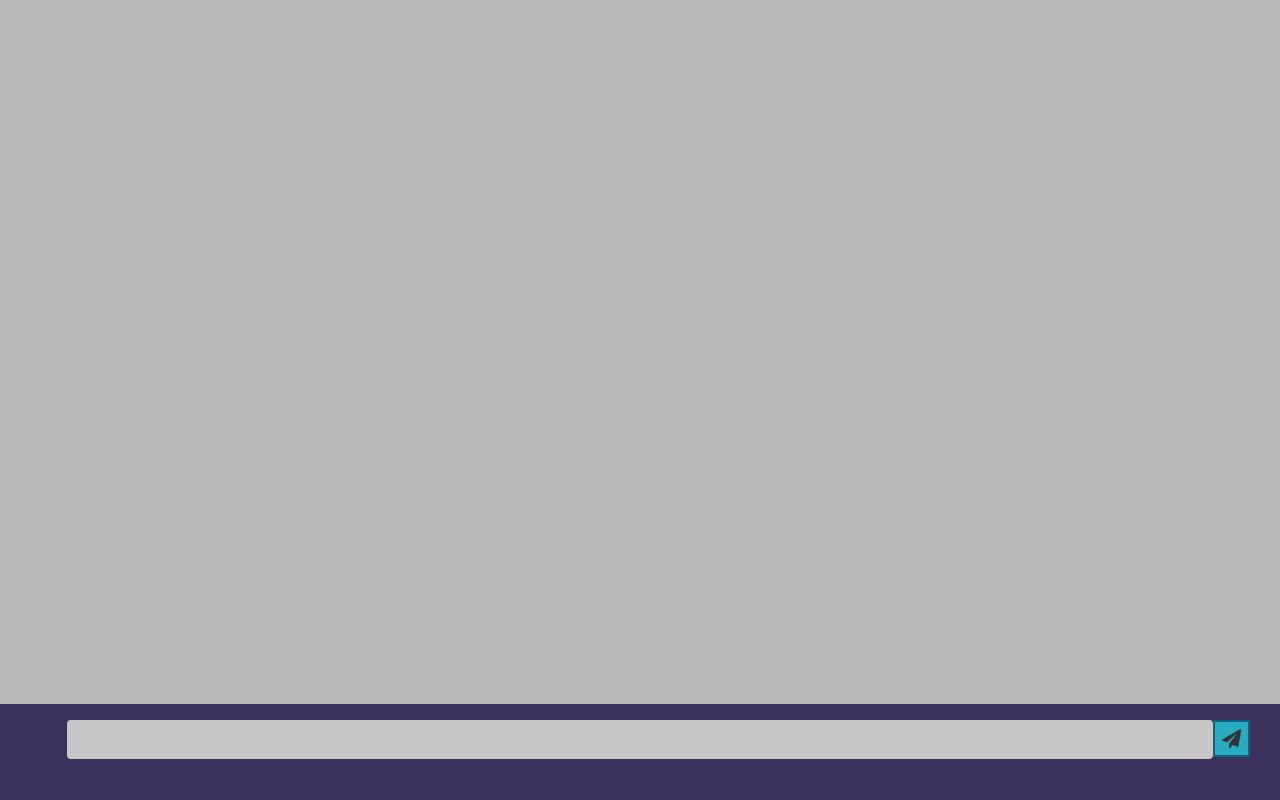
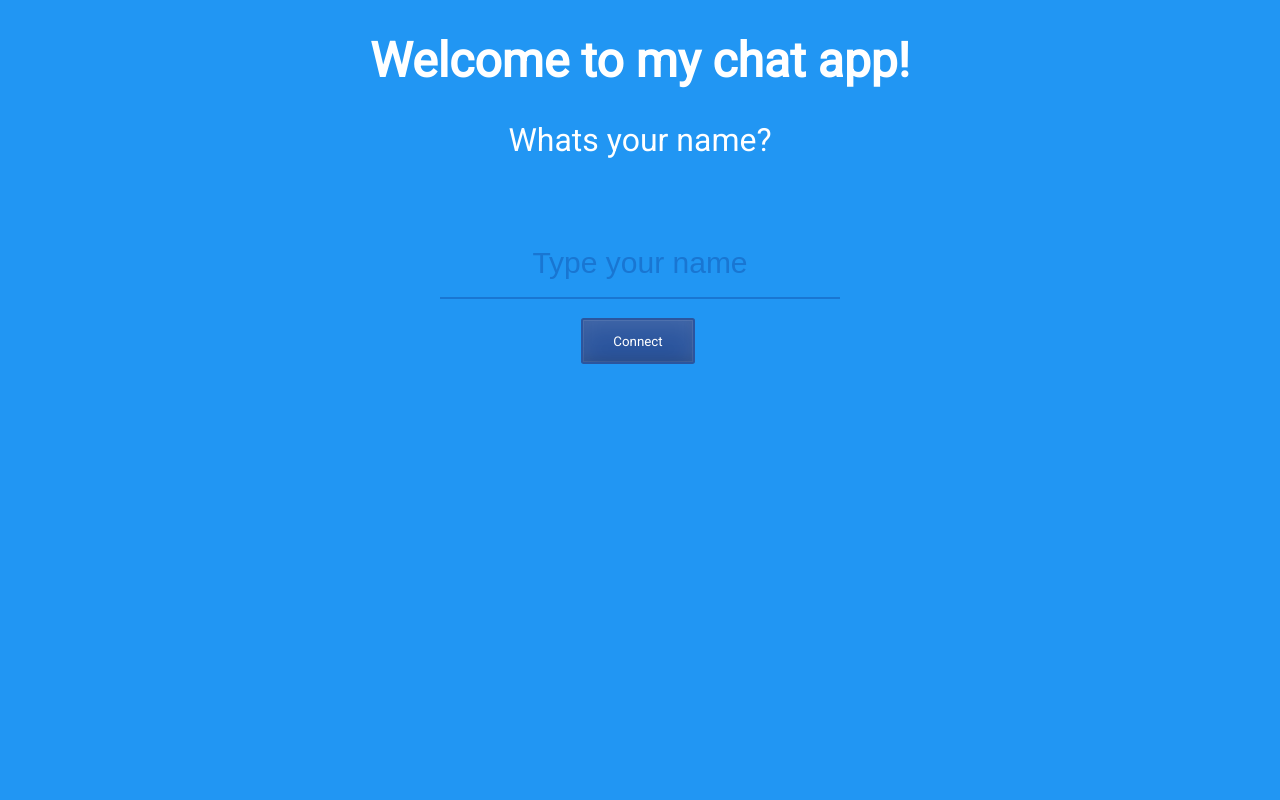
Before and after one commit to angelina-tsuboi/Chat_App, a website: page index.html in a window 1280 px wide. Drawn offline with nearby package versions, Linux system fonts and the light colour scheme; no server answers; a web font is replaced by a local one.

Commit message:
Added user signin functionality

```diff
--- a/index.html
+++ b/index.html
@@ -3,21 +3,23 @@
 <head>
     <meta charset="UTF-8">
     <meta name="viewport" content="width=device-width, initial-scale=1.0">
+    <link rel="stylesheet" href="/home.css">
     <meta http-equiv="X-UA-Compatible" content="ie=edge">
-    <title>Chat App</title>
-    <link rel="stylesheet" href="/style.css">
-    <script src="https://cdnjs.cloudflare.com/ajax/libs/socket.io/2.3.0/socket.io.js"></script>
+    <title>Home</title>
 </head>
 <body>
-    <div id="view">
-    <div id="message-container">
-        <div id="output"></div>
+
+<div id="container">
+    <h1>Welcome to my chat app!</h1>
+    <p>Whats your name?</p>
+    <div id="namer">
+        <div id="namer-input">
+        <input type="text" id="inputName" name="namername" placeholder="Type your name">
+        </div>
     </div>
-
-    </div>
-    <div id="send-container">
-      <input id="messageInput" autocomplete="off" /><button id="msgButton"></button>
-    </div>
-    <script src="/chat.js"></script>
+    <br>
+    <button id="connectButton" style="background-color:rgb(43, 85, 158)">Connect</button>
+</div>
+<script src="/home.js"></script>
 </body>
 </html>
--- a/public/chat.js
+++ b/public/chat.js
@@ -15,6 +15,6 @@ sendButton.addEventListener("click", ()=> {
 
 //Listen for event
 socket.on('chat-message', data => {
-    output.innerHTML += '<div class="message"><p>' + data.message + '</p></div>';
+    output.innerHTML += '<div class="message"><p><strong>'+ sessionStorage.getItem("name") +'</strong>' + ': ' + data.message + '</p></div>';
     messageInput.value = '';
 })
--- /dev/null
+++ b/public/home.css
@@ -0,0 +1,76 @@
+@import url('https://fonts.googleapis.com/css?family=Roboto');
+@import url('https://fonts.googleapis.com/css?family=Andada|Permanent+Marker|Raleway:300');
+* {
+ box-sizing: border-box;
+}
+
+body {
+ background: #2196F3;
+ position: relative;
+ font-family: 'Roboto', sans-serif;
+ color: #fff;
+ text-align: center;
+}
+
+#namer {
+ position: relative;
+ max-width: 400px;
+ margin: 70px auto 0;
+}
+
+#namer input {
+ border: 0;
+ border-bottom: 2px solid #1976D2;
+ width: 100%;
+ font-size: 30px;
+ line-height: 35px;
+ height: 70px;
+ text-align: center;
+ padding: 10px;
+ background: transparent;
+	color: #BBDEFB;
+}
+
+#namer input.shake {
+ animation-name: shaker;
+ animation-duration: 200ms;
+ animation-timing-function: ease-in-out;
+ animation-delay: 0s;
+}
+
+#namer input:focus {
+ outline: 0;
+	color: #BBDEFB;
+}
+
+#namer input::placeholder {
+ color: #1976D2;
+}
+
+h1{
+   font-size: 3rem;
+}
+
+p{
+   font-size: 2rem;
+}
+
+button {
+   display: inline-block;
+   padding: 1em 2.3em;
+   margin:0 0.3em 0.3em 0;
+   border-radius:0.2em;
+   border-color: transparent;
+   box-sizing: border-box;
+   text-decoration:none;
+   font-family:'Roboto',sans-serif;
+   font-weight:400;
+   color:#FFFFFF;
+   background-color:#476bce;
+   box-shadow:inset 0 -0.6em 1em -0.35em rgba(0,0,0,0.17),inset 0 0.6em 2em -0.3em rgba(255,255,255,0.15),inset 0 0 0em 0.05em rgba(255,255,255,0.12);
+   text-align:center;
+   position:relative;
+}
+   button:active{
+   box-shadow:inset 0 0.6em 2em -0.3em rgba(0,0,0,0.15),inset 0 0 0em 0.05em rgba(255,255,255,0.12);
+   }
--- /dev/null
+++ b/public/home.js
@@ -0,0 +1,7 @@
+let connectButton = document.getElementById("connectButton");
+let nameInput = document.getElementById("inputName");
+
+connectButton.addEventListener("click", ()=> {
+    sessionStorage.setItem("name", nameInput.value);
+    location.href = "/chat";
+})
--- a/public/style.css
+++ b/public/style.css
@@ -22,7 +22,7 @@
     margin: 0;
   }
   #send-container {
-    background: #3a325d;
+    background: linear-gradient(to right, #667db6, #0082c8, #0082c8, #667db6);
     padding: 3px;
     position: fixed;
     bottom: 0;
@@ -43,14 +43,14 @@
     background-color: rgb(199, 199, 199);
   }
   #msgButton {
-    width: 2.3rem;
+    width: 3.4rem;
     margin-top: 1%;
-    background-image: url(/Send-02.png);
+    color:white;
     background-size: cover;
     border: none;
     padding: 10px;
     border: 2px solid rgb(9, 99, 129);
-    background-color: rgb(41, 171, 194);
+    background-color: rgb(29, 74, 134);
     height: 2.3rem;
     font-size: 0.9rem;
     position: fixed;
@@ -59,7 +59,7 @@
 
   #message-container {
     width: 100%;
-    background: rgb(187, 185, 185);
+    background: rgb(209, 209, 209);
     height: 88vh;
   }
 
--- a/server.js
+++ b/server.js
@@ -7,6 +7,10 @@ app.use(express.static('public'));
 
 app.get('/', (req, res)=> {
     res.status(200).sendFile(__dirname + '/index.html')
+})
+
+app.get('/chat', (req, res) => {
+    res.status(200).sendFile(__dirname + '/chat.html')
 })
 
 
```
Also changed, not shown: chat.html (added, +23 -0 lines).
